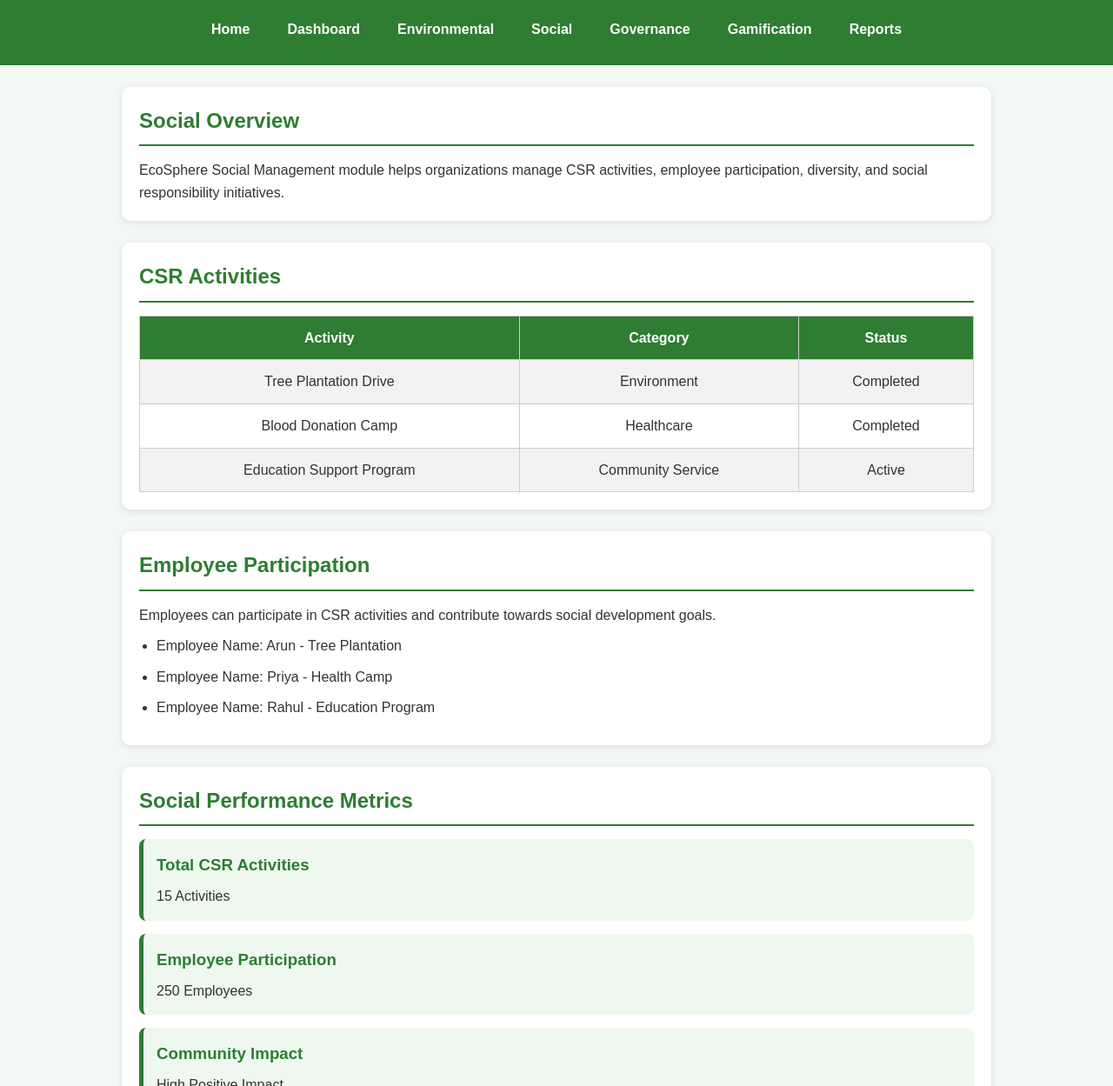
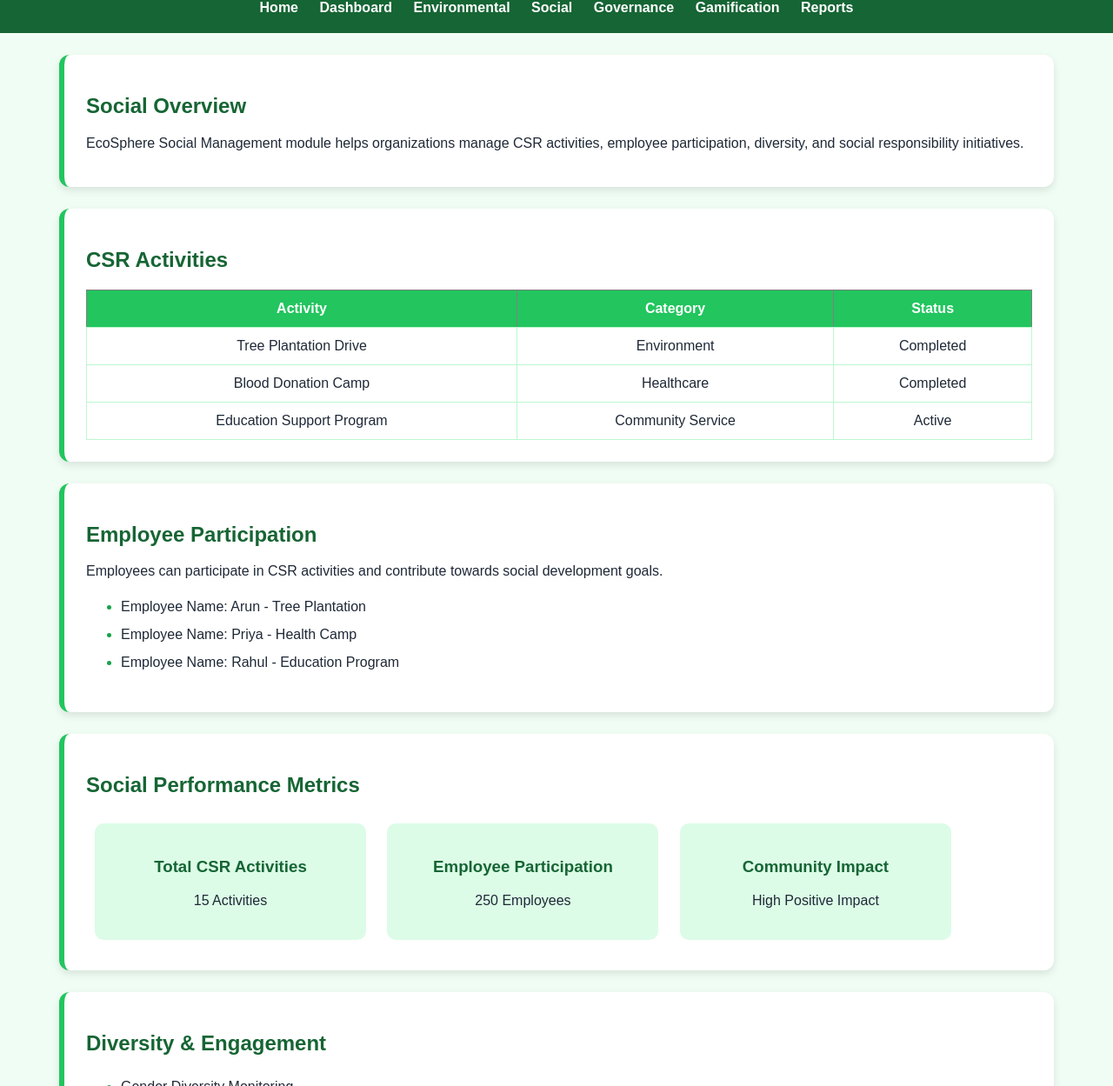
Before and after one commit to mythily611/EcoSphere-Management-System, a plain HTML site: page social.html in a window 1280 px wide. Shown: the part 73-1322 px from the top of the page at 87% size. Drawn offline with Linux system fonts and the light colour scheme.

Commit message:
Refactor CSS for EcoSphere Green Theme

```diff
--- a/social.css
+++ b/social.css
@@ -1,136 +1,130 @@
-*{
-    margin:0;
-    padding:0;
-    box-sizing:border-box;
-    font-family:Arial, Helvetica, sans-serif;
+/* EcoSphere Green Theme */
+
+body {
+    font-family: Arial, sans-serif;
+    margin: 0;
+    background-color: #f0fdf4;
+    color: #1f2937;
 }
 
-body{
-    background:#f4f8f5;
-    color:#333;
-    line-height:1.6;
+/* Header */
+header {
+    background: #166534;
+    color: white;
+    padding: 20px;
+    text-align: center;
 }
 
-header{
-    background:#2e7d32;
-    color:#fff;
-    text-align:center;
-    padding:20px;
+header h1 {
+    margin: 0;
 }
 
-header h1{
-    margin-bottom:15px;
+
+/* Navigation */
+nav {
+    margin-top: 15px;
 }
 
-nav{
-    display:flex;
-    justify-content:center;
-    flex-wrap:wrap;
-    gap:15px;
+nav a {
+    color: white;
+    text-decoration: none;
+    margin: 0 10px;
+    font-weight: bold;
 }
 
-nav a{
-    color:#fff;
-    text-decoration:none;
-    font-weight:bold;
-    padding:8px 14px;
-    border-radius:5px;
-    transition:0.3s;
+nav a:hover {
+    color: #bbf7d0;
 }
 
-nav a:hover{
-    background:#fff;
-    color:#2e7d32;
+
+/* Sections */
+section {
+    background: white;
+    margin: 25px auto;
+    padding: 25px;
+    width: 85%;
+    border-radius: 12px;
+    box-shadow: 0 4px 10px rgba(0,0,0,0.1);
+    border-left: 6px solid #22c55e;
 }
 
-section{
-    width:90%;
-    max-width:1000px;
-    margin:25px auto;
-    background:#fff;
-    padding:20px;
-    border-radius:10px;
-    box-shadow:0 2px 8px rgba(0,0,0,0.1);
+h2 {
+    color: #166534;
 }
 
-section h2{
-    color:#2e7d32;
-    margin-bottom:15px;
-    border-bottom:2px solid #2e7d32;
-    padding-bottom:8px;
+
+/* Table */
+table {
+    width: 100%;
+    border-collapse: collapse;
+    margin-top: 15px;
 }
 
-table{
-    width:100%;
-    border-collapse:collapse;
-    margin-top:15px;
+th {
+    background: #22c55e;
+    color: white;
+    padding: 12px;
 }
 
-table th{
-    background:#2e7d32;
-    color:#fff;
+td {
+    padding: 12px;
+    text-align: center;
+    border: 1px solid #bbf7d0;
 }
 
-table th,
-table td{
-    border:1px solid #ccc;
-    padding:12px;
-    text-align:center;
+tr:hover {
+    background-color: #f0fdf4;
 }
 
-table tr:nth-child(even){
-    background:#f2f2f2;
+
+/* Lists */
+ul {
+    line-height: 2;
 }
 
-ul{
-    margin-left:20px;
-    margin-top:10px;
+li::marker {
+    color: #16a34a;
 }
 
-li{
-    margin:10px 0;
+
+/* Metrics Cards */
+section div {
+    display: inline-block;
+    background: #dcfce7;
+    padding: 20px;
+    margin: 10px;
+    width: 25%;
+    text-align: center;
+    border-radius: 10px;
 }
 
-div{
-    background:#eef8ef;
-    border-left:5px solid #2e7d32;
-    padding:15px;
-    margin:15px 0;
-    border-radius:8px;
+section div h3 {
+    color: #166534;
 }
 
-div h3{
-    color:#2e7d32;
-    margin-bottom:8px;
+
+/* Footer */
+footer {
+    background: #166534;
+    color: white;
+    padding: 15px;
+    margin-top: 30px;
 }
 
-footer{
-    background:#2e7d32;
-    color:#fff;
-    text-align:center;
-    padding:15px;
-    margin-top:30px;
-}
 
-footer hr{
-    border:none;
-    border-top:1px solid rgba(255,255,255,0.4);
-    margin-bottom:10px;
-}
+/* Mobile Responsive */
+@media(max-width:768px){
 
-@media (max-width:768px){
-
-    nav{
-        flex-direction:column;
-        align-items:center;
+    nav a {
+        display: block;
+        margin: 10px;
     }
 
-    table{
-        display:block;
-        overflow-x:auto;
+    section {
+        width: 90%;
     }
 
-    section{
-        width:95%;
+    section div {
+        width: 80%;
     }
 }
```
